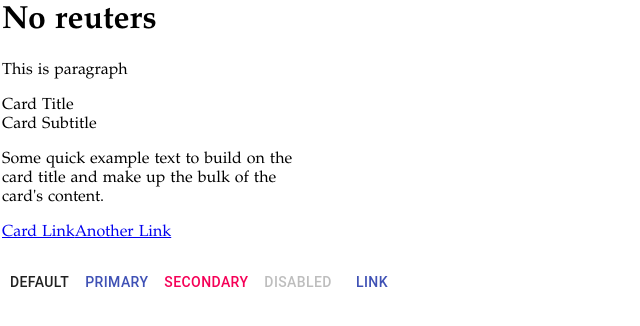
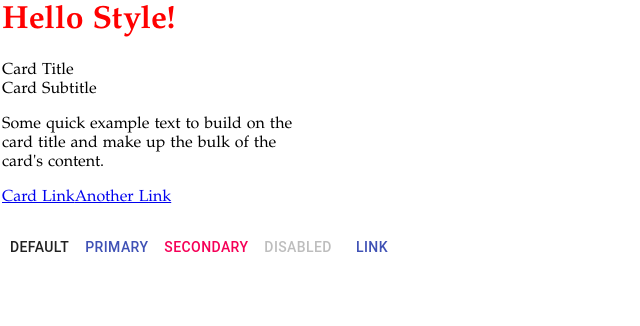
Before and after one commit to nhokphal/react-learning001-owpqle, a React (Create React App) app: page / in a window 1280 px wide. Shown: the top 326 px of the page, without its empty margins (0-640 px from the left). Built offline with nearby package versions, Linux system fonts and the light colour scheme.

Commit message:
2 files modified

```diff
--- a/package.json
+++ b/package.json
@@ -7,9 +7,10 @@
     "@types/react": "16.9.48",
     "bootstrap": "3.4.1",
     "react": "16.13.1",
-    "react-bootstrap": "^1.3.0",
+    "react-bootstrap": "1.3.0",
     "react-dom": "16.13.1",
     "react-native": "0.63.2",
+    "react-router-dom": "^5.2.0",
     "react-virtualized": "9.22.2"
   },
   "scripts": {
--- a/src/Components/Header.js
+++ b/src/Components/Header.js
@@ -5,10 +5,8 @@ import {Accordion, Card, Nav} from 'react-bootstrap';
 function Header(){
     return(
         <div>
-          <h1>No reuters</h1>
-            <p>This is paragraph</p>
-
-          </div>
+              <h1 style={{color: "red"}}>Hello Style!</h1>
+        </div>
     )
 }
 export default Header;
```
